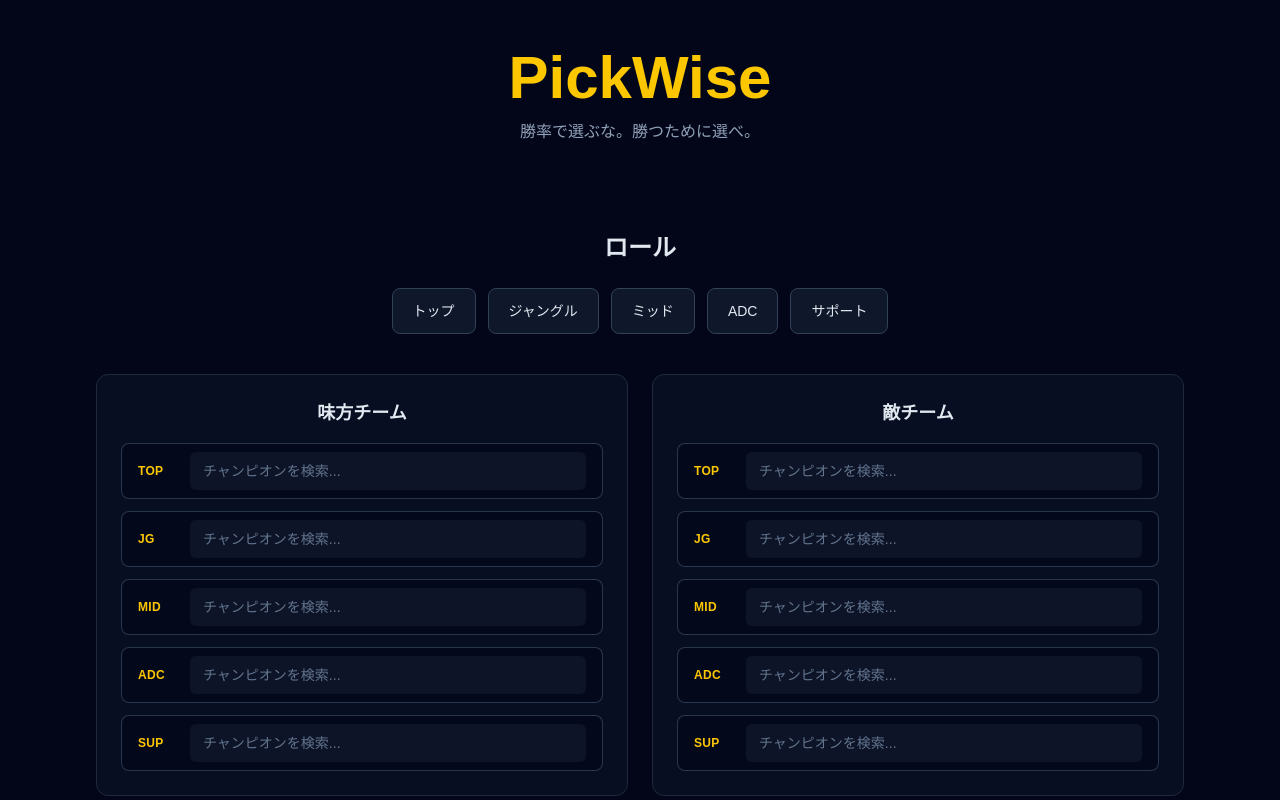
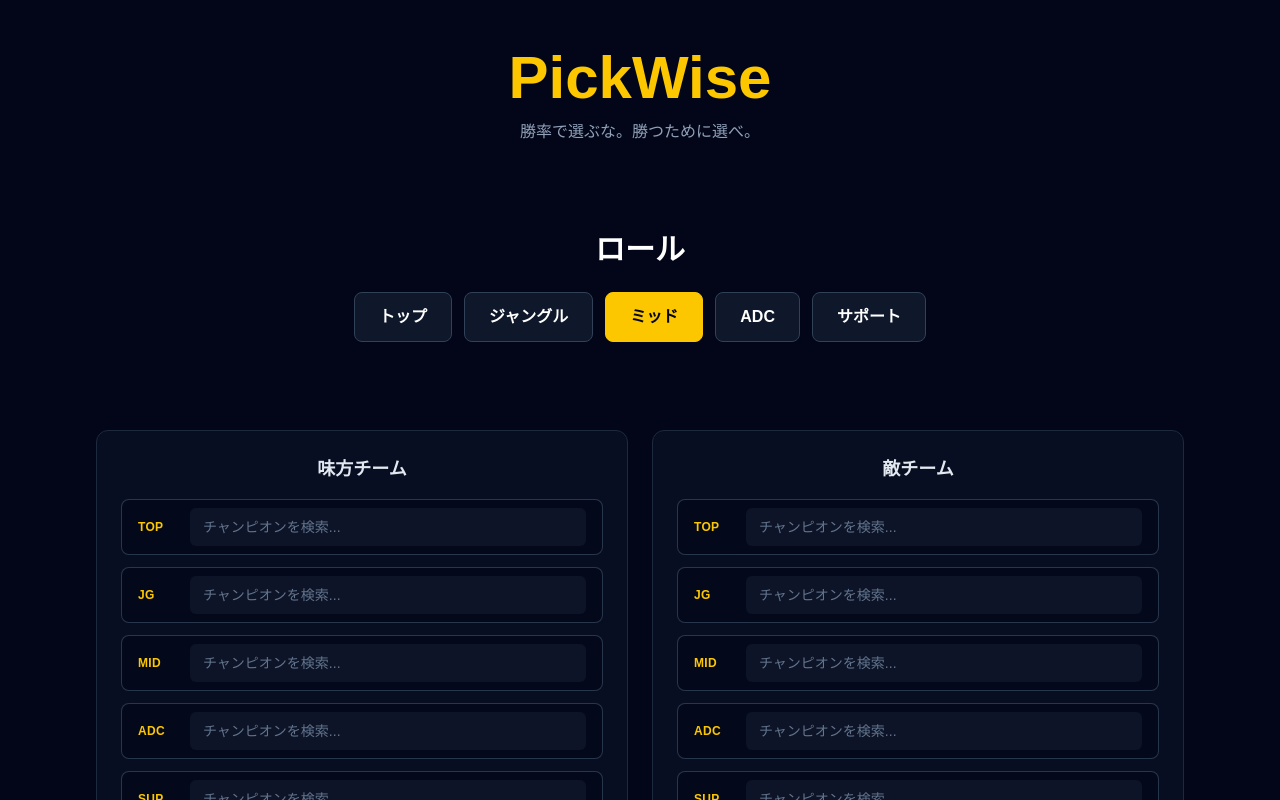
Before and after one commit to kyosukesai17-tech/PickWise, a Next.js app: page / in a window 1280 px wide. Shown: the top 800 px of the page. Built offline with nearby package versions, Linux system fonts and the light colour scheme.

Commit message:
feat: ロール選択を実装

```diff
--- a/components/RoleSelector.tsx
+++ b/components/RoleSelector.tsx
@@ -1,20 +1,43 @@
-const roles = ["トップ", "ジャングル", "ミッド", "ADC", "サポート"];
+"use client";
+
+import { useState } from "react";
+
+const roles = [
+  "トップ",
+  "ジャングル",
+  "ミッド",
+  "ADC",
+  "サポート",
+];
 
 export default function RoleSelector() {
+  const [selectedRole, setSelectedRole] = useState("ミッド");
+
   return (
-    <section className="text-center">
-      <h2 className="mb-6 text-2xl font-semibold text-slate-200">ロール</h2>
+    <section className="mb-12">
+      <h2 className="mb-6 text-center text-3xl font-bold">
+        ロール
+      </h2>
 
       <div className="flex flex-wrap justify-center gap-3">
-        {roles.map((role) => (
-          <button
-            key={role}
-            type="button"
-            className="rounded-lg border border-slate-700 bg-slate-900 px-5 py-3 text-sm font-medium text-slate-200 transition hover:border-yellow-400 hover:text-yellow-400"
-          >
-            {role}
-          </button>
-        ))}
+        {roles.map((role) => {
+          const selected = selectedRole === role;
+
+          return (
+            <button
+              key={role}
+              onClick={() => setSelectedRole(role)}
+              className={`rounded-lg border px-6 py-3 font-semibold transition-all duration-200
+                ${
+                  selected
+                    ? "border-yellow-400 bg-yellow-400 text-slate-950"
+                    : "border-slate-700 bg-slate-900 text-white hover:border-yellow-400"
+                }`}
+            >
+              {role}
+            </button>
+          );
+        })}
       </div>
     </section>
   );
```
